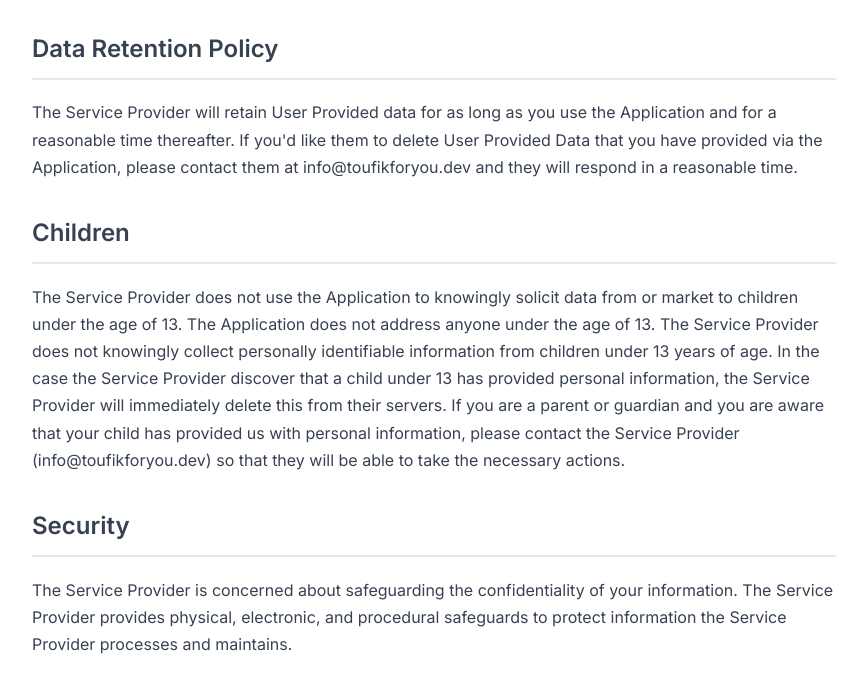
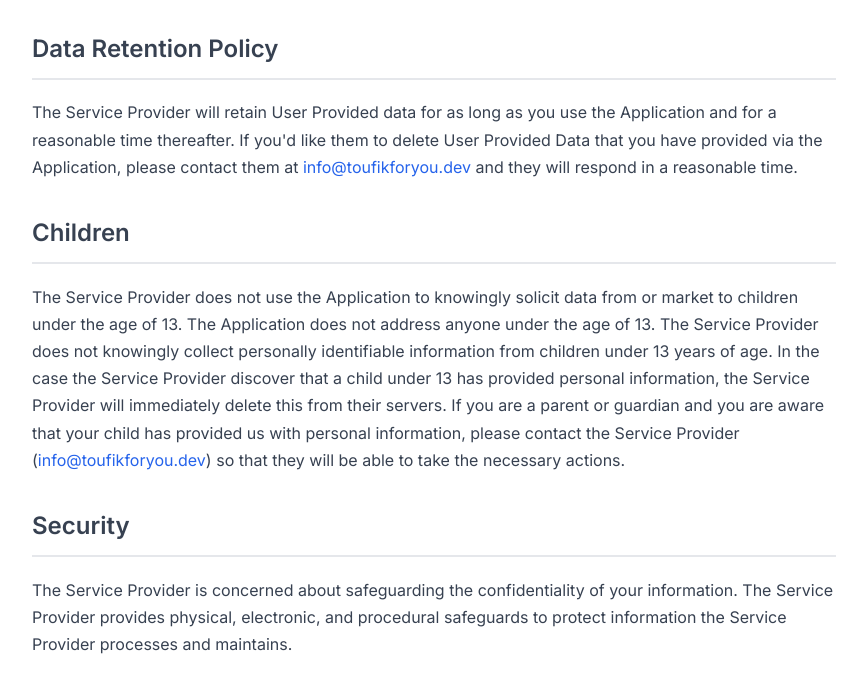
Before and after one commit to toufikforyou/toufikforyou.dev, a plain HTML site: page mindcolorchallenge/privacy.html in a window 1280 px wide. Shown: the part 1734-2421 px from the top of the page, without its empty margins (206-1073 px from the left). Drawn offline with Linux system fonts and the light colour scheme.

Commit message:
enhance privacy policy page: add email links with styling for better user interaction

```diff
--- a/css/privacy.css
+++ b/css/privacy.css
@@ -82,6 +82,15 @@ h2 {
   text-decoration: underline;
 }
 
+.email-link {
+  color: #2563eb;
+  text-decoration: none;
+  transition: color 0.2s ease;
+}
+.email-link:hover {
+  color: #1d4ed8;
+}
+
 @media (max-width: 640px) {
   body {
     padding: 1rem;
--- a/mindcolorchallenge/privacy.html
+++ b/mindcolorchallenge/privacy.html
@@ -19,8 +19,8 @@
           This privacy policy applies to the
           <span class="app-name">Mind Color Challenge</span> app (hereby
           referred to as "Application") for mobile devices that was created by
-          SL Softwares (hereby referred to as "Service Provider") as a Free
-          service. This service is intended for use "AS IS".
+          <strong>MH TOUFIK</strong> (hereby referred to as "Service Provider")
+          as a Free service. This service is intended for use "AS IS".
         </p>
       </div>
 
@@ -137,8 +137,11 @@
           The Service Provider will retain User Provided data for as long as you
           use the Application and for a reasonable time thereafter. If you'd
           like them to delete User Provided Data that you have provided via the
-          Application, please contact them at info@toufikforyou.dev and they
-          will respond in a reasonable time.
+          Application, please contact them at
+          <a href="mailto:info@toufikforyou.dev" class="email-link"
+            >info@toufikforyou.dev</a
+          >
+          and they will respond in a reasonable time.
         </p>
       </div>
 
@@ -154,8 +157,9 @@
           Service Provider will immediately delete this from their servers. If
           you are a parent or guardian and you are aware that your child has
           provided us with personal information, please contact the Service
-          Provider (info@toufikforyou.dev) so that they will be able to take the
-          necessary actions.
+          Provider (<a href="mailto:info@toufikforyou.dev" class="email-link"
+            >info@toufikforyou.dev</a
+          >) so that they will be able to take the necessary actions.
         </p>
       </div>
 
@@ -194,7 +198,10 @@
         <p>
           If you have any questions regarding privacy while using the
           Application, or have questions about the practices, please contact the
-          Service Provider via email at info@toufikforyou.dev.
+          Service Provider via email at
+          <a href="mailto:info@toufikforyou.dev" class="email-link"
+            >info@toufikforyou.dev</a
+          >.
         </p>
       </div>
 
```
